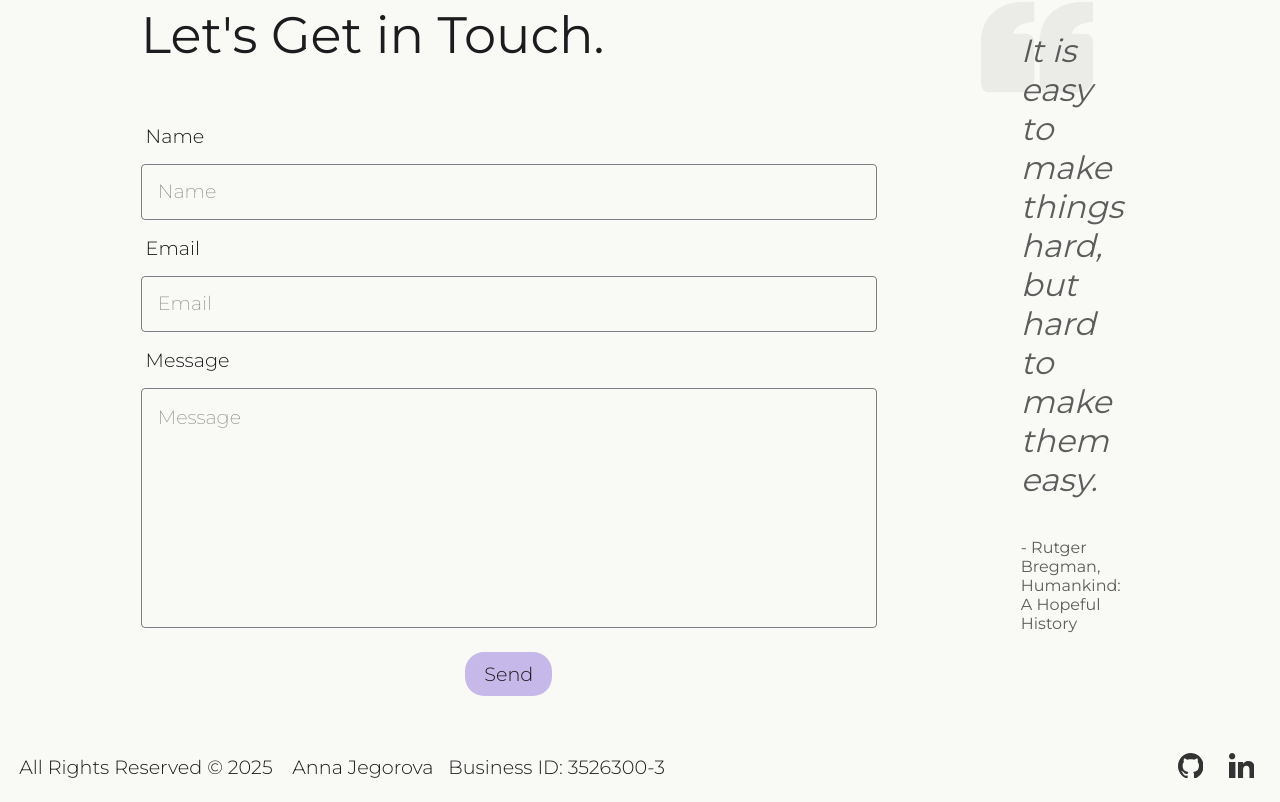
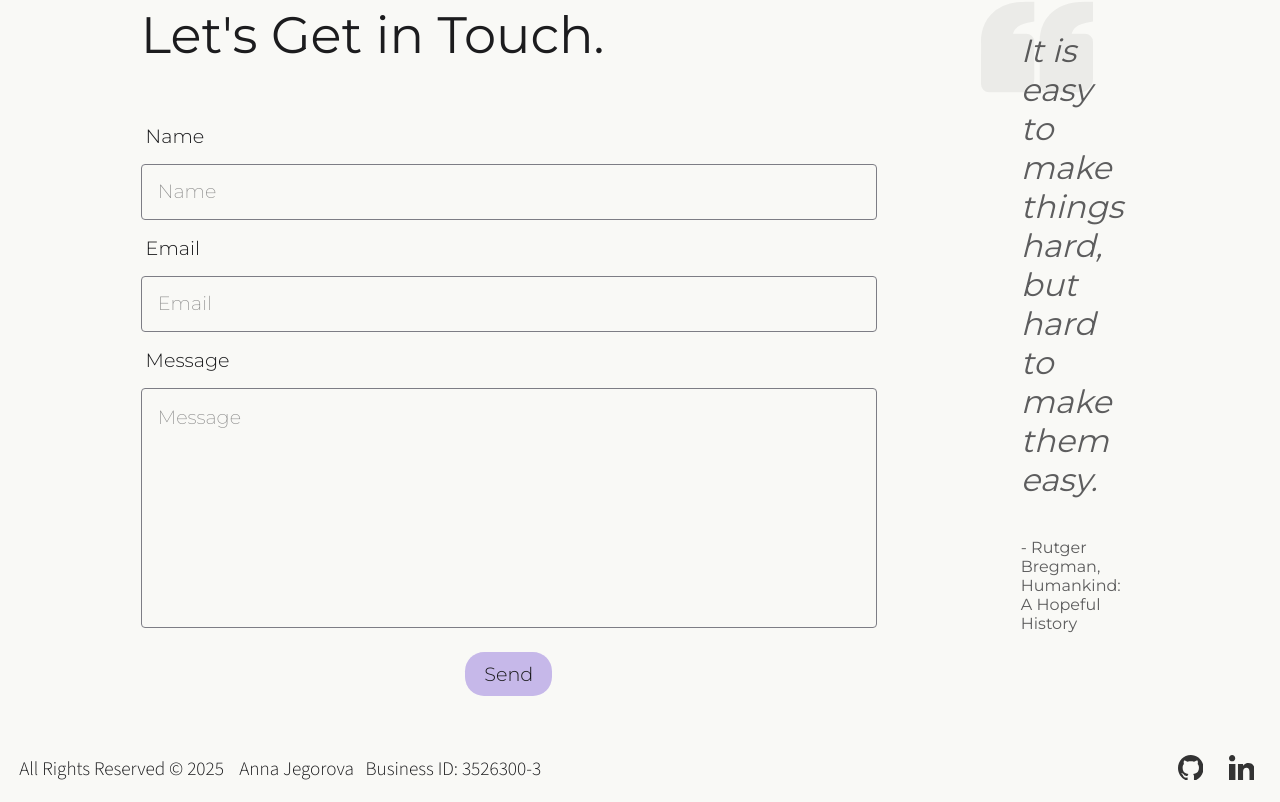
Before and after one commit to anyajegorova/my_portfolio, a React (Vite) app: page / in a window 1280 px wide. Shown: the part 4098-4900 px from the top of the page. Built offline with nearby package versions, Linux system fonts and the light colour scheme.

Commit message:
changed font for footer

```diff
--- a/src/components/styles/Footer.css
+++ b/src/components/styles/Footer.css
@@ -13,6 +13,7 @@
     font-size: 0.6em;
     font-weight: 300;
     color: var(--secondary-color);
+    font-family: 'Source Sans 3', sans-serif;
 }
 
 .social_media_wrapper {
```
